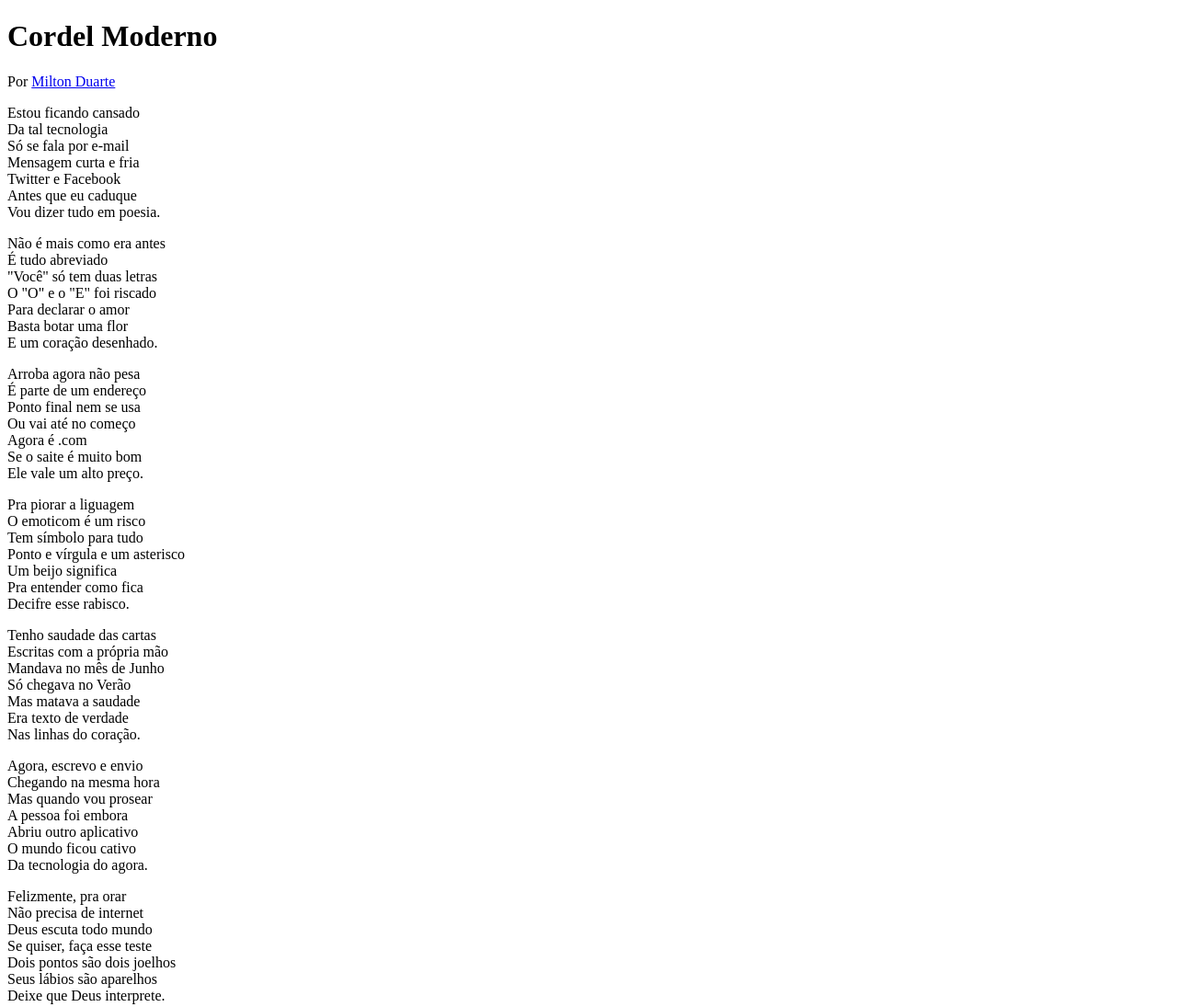
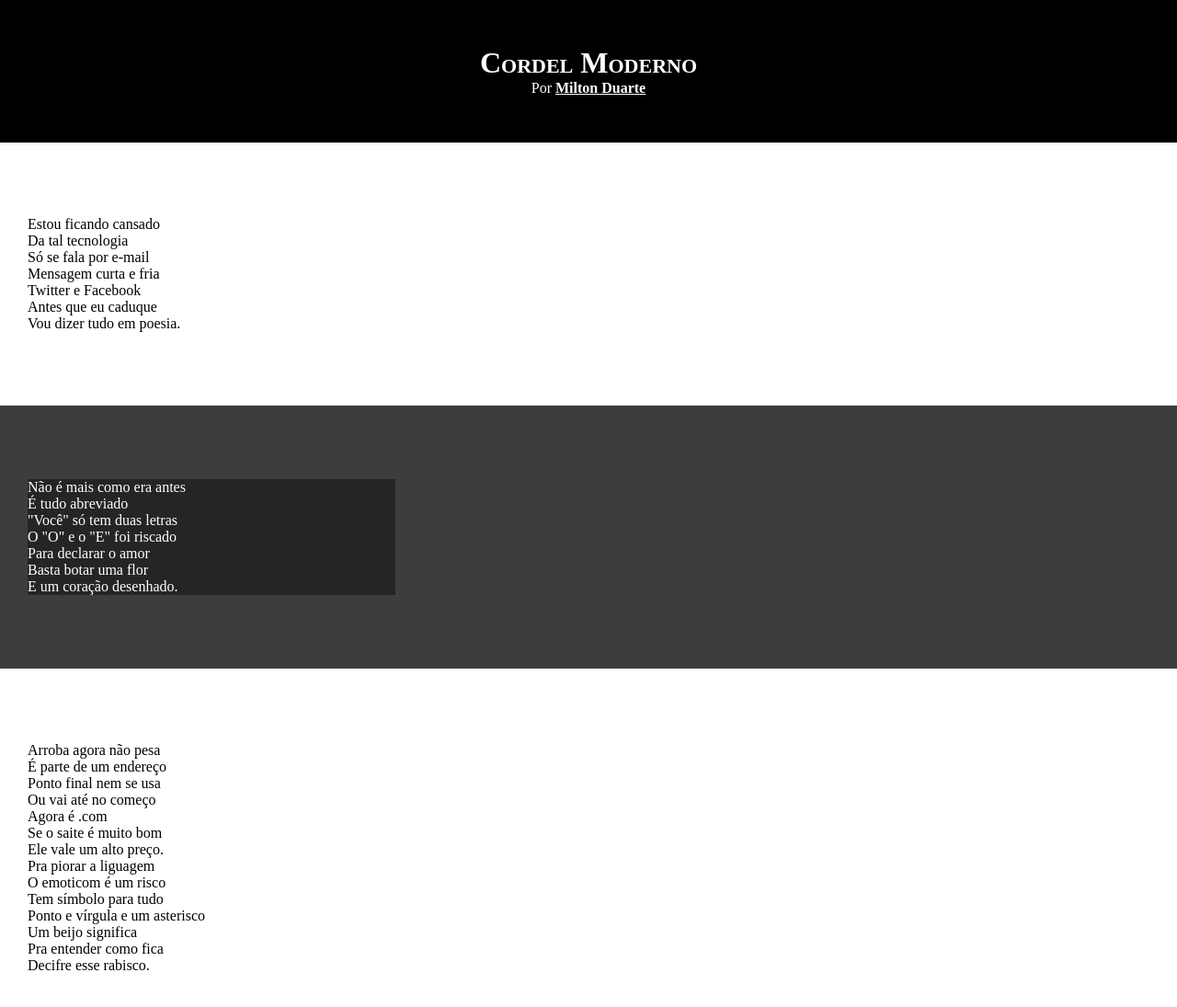
Before and after one commit to IaK3lwin/project_cordel, a plain HTML site: page index.html in a window 1280 px wide. Shown: the top 1095 px of the page at 92% size. Drawn offline with Linux system fonts and the light colour scheme.

Commit message:
initial configuration from header and from content

```diff
--- a/index.html
+++ b/index.html
@@ -4,6 +4,7 @@
         <meta charset="UTF-8">
         <meta name="viewport" content="width=device-width, initial-scale=1.0">
         <title>cordeal moderno</title>
+        <link rel="stylesheet" href="style/style.css">
     </head>
     <body>
         <header>
@@ -11,7 +12,7 @@
             <p>Por <a href="https://www.recantodasletras.com.br/poesias/3186743">Milton Duarte</a></p>
         </header>
 
-        <section>
+        <section class="section-normal">
             <p>
                 Estou ficando cansado <br>
                 Da tal tecnologia <br>
@@ -23,7 +24,7 @@
             </p>
         </section>
 
-        <section>
+        <section class="section-with-image">
             <p>
                 Não é mais como era antes <br>
                 É tudo abreviado <br>
@@ -35,7 +36,7 @@
             </p>
         </section>
 
-        <section>
+        <section class="section-normal">
             <p>
                 Arroba agora não pesa <br>
                 É parte de um endereço <br>
@@ -56,7 +57,7 @@
             </p>
         </section>
 
-        <section>
+        <section class="section-with-image">
             <p>
                 Tenho saudade das cartas <br>
                 Escritas com a própria mão <br>
@@ -68,7 +69,7 @@
             </p>
         </section>
 
-        <section>
+        <section class="section-normal">
             <p>
                 Agora, escrevo e envio <br>
                 Chegando na mesma hora <br>
--- /dev/null
+++ b/style/style.css
@@ -0,0 +1,83 @@
+@charset "UTF-8";
+
+
+
+/* settings global*/
+* {
+    padding: 0px;
+    margin: 0px;
+}
+
+/* settings from html and body */
+html, body {
+    min-height: 100vh;
+    background-color: darkgray;
+}
+
+/* initial  settings from header  */
+
+header {
+    background-color: black;
+    color: white;
+    text-align: center;
+}
+/* settings from main title */
+header > h1 {
+    padding-top: 50px;
+    font-variant: small-caps;
+
+}
+
+/* settings from paragraphs */
+header > p {
+    padding-bottom: 50px;
+}
+
+/* settings from links */
+header a, footer a {
+    color: white;
+    font-weight: bolder;
+    text-decoration: none;
+}
+
+header a, footer a:hover {
+    text-decoration: underline;
+}
+
+/* settings from section */
+/* global settings from sections */
+section {
+    padding-top: 10vh;
+    padding-bottom: 10vh;
+    font-weight: 2em;
+    padding-left: 30px;
+}
+
+
+
+/* section with class "section-normal" */
+section.section-normal {
+    background-color: rgb(255, 255, 255);
+    color: rgb(0, 0, 0);
+
+}
+
+/* section with class "section-with-image" */
+section.section-with-image {
+    background-color: rgb(61, 61, 61);
+    color: rgb(255, 255, 255);
+}
+
+/* settings from paragraphs with images background */
+section.section-with-image > p{
+    background-color: rgba(0, 0, 0, 0.39);
+    width: 400px;
+}
+
+/* settings from footer */
+footer {
+    background-color: black;
+    color: white;
+    text-align: center;
+    padding: 10px;
+}
```
